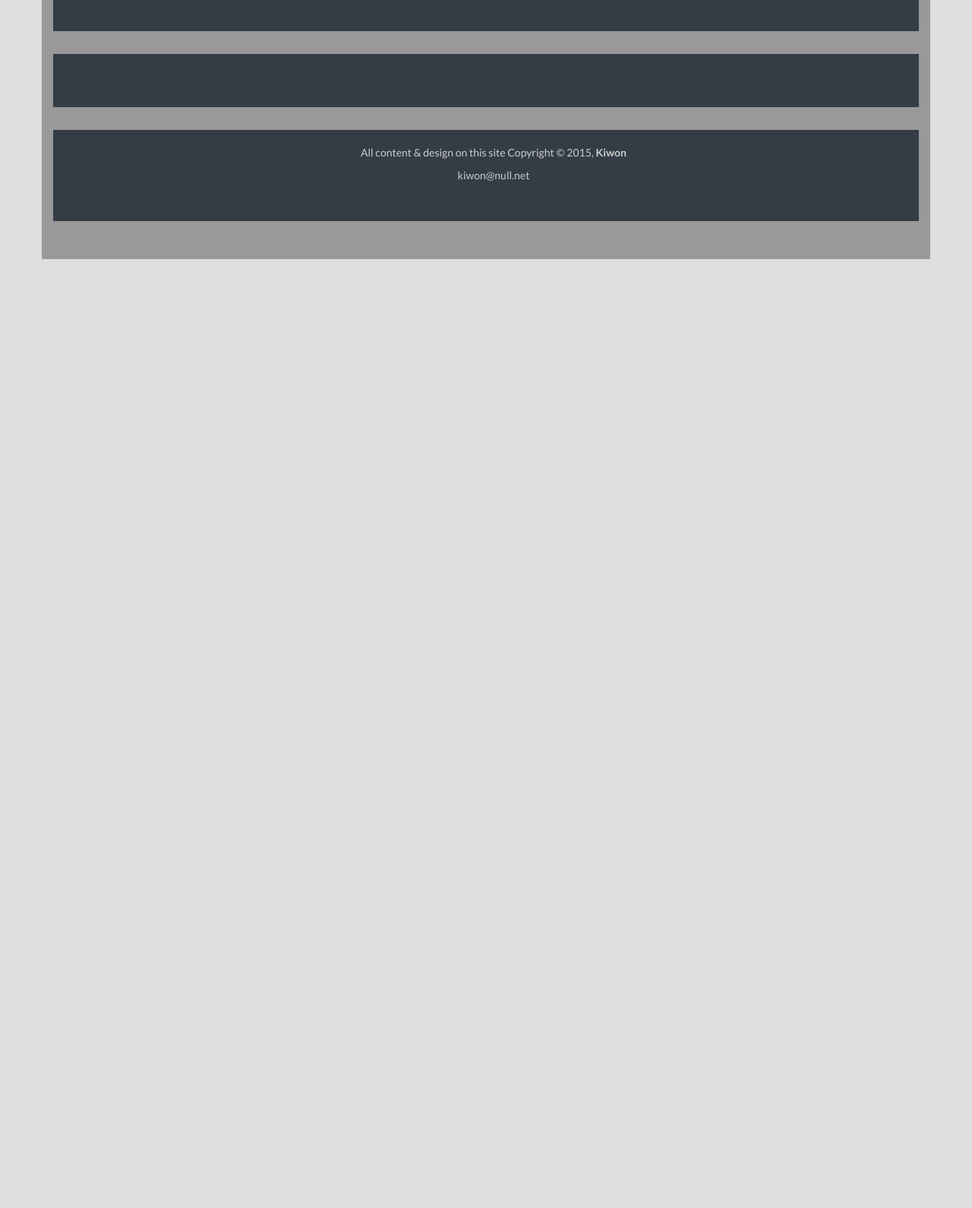
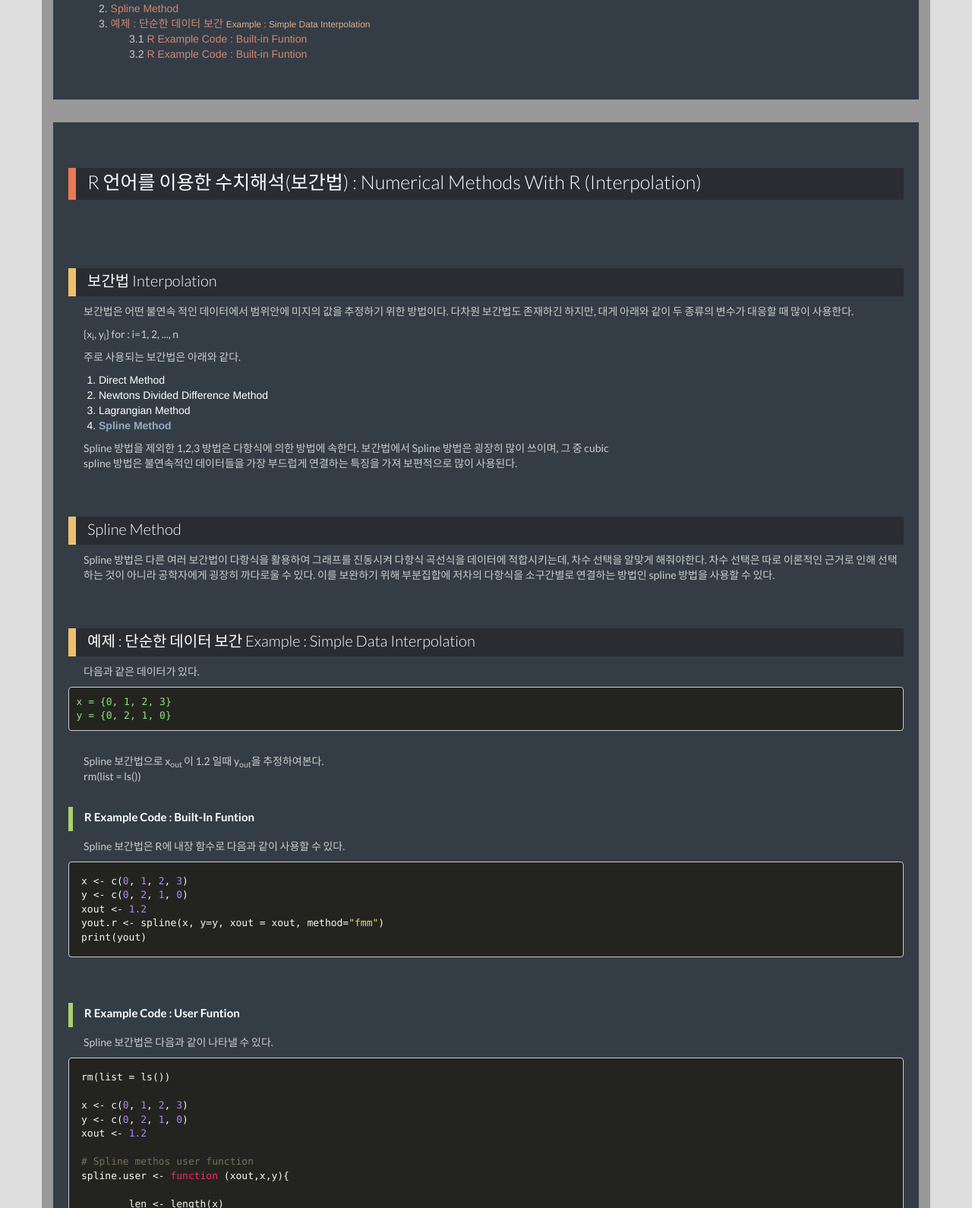
Before and after one commit to Kiwon/se.ProgrammingApplication, a plain HTML site: page pages/week11/index.html in a window 1280 px wide. Shown: the part 237-1827 px from the top of the page at 76% size. Before the commit the page ends 800 px from the top, so only its background shows below. Drawn offline with nearby package versions, Linux system fonts and the light colour scheme.

Commit message:
adding week11

```diff
--- a/pages/week11/index.html
+++ b/pages/week11/index.html
@@ -13,7 +13,7 @@
     <!--    <meta name="viewport" content="width=1280">-->
     <meta name="viewport" content="width=device-width, initial-scale=1, user-scalable=no">
 
-    <title>Programming Application: week.01 공학프로그래밍의 이해</title>
+    <title>Programming Application: week.11 R 언어를 이용한 수치해석(보간법) : Numerical Methods with R (Interpolation)</title>
 
     <!-- icon -->
     <link rel="shortcut icon" href="../../img/poster.r.png">
@@ -32,57 +32,64 @@
     <script src="../../js/bootstrap.min.js"></script>
     <script src="../../js/custom.js"></script>
     <!-- Basic layout and information -->
+    <!--code syntax highlight-->
+    <link rel="stylesheet" href="../../css/monokai_sublime.css">
+    <script src="../../js/highlight.pack.js"></script>
+    <script>
+        hljs.initHighlightingOnLoad();
+    </script>
+
     <!--
         Information
         describe page information
 
     -->
-
+    <base target="_blank">
 </head>
 
 <body>
-
+    <div class="top"></div>
     <div class="container" id="cs-nav">
-        <a class="navbar-brand" id="cs-home" href="../../">Programming Application</a>
+        <a target="_self" class="navbar-brand" id="cs-home" href="../../">Programming Application</a>
         <button class="navbar-toggle" data-toggle="collapse" data-target=".navHeaderCollapse"> F
 
         </button>
 
         <div class="collapse navbar-collapse navHeaderCollapse">
             <ul class="nav navbar-nav">
-                <li><a href="../syllabus">SYLLABUS</a>
+                <li><a target="_self" href="../syllabus">SYLLABUS</a>
                 </li>
-                <li><a href="../start">START</a>
+                <li><a target="_self" href="../start">START</a>
                 </li>
 
                 </li>
                 <li class="dropdown">
-                    <a class="dropdown-toggle" data-toggle="dropdown" href="#">COURSE
+                    <a target="_self" class="dropdown-toggle" data-toggle="dropdown" href="#">COURSE
           <span class="caret"></span></a>
                     <ul class="dropdown-menu">
-                        <li><a href="../week01">week.01 : 공학프로그래밍의 이해</a>
+                        <li><a target="_self" href="../week01">week.01 : 공학프로그래밍의 이해</a>
                         </li>
-                        <li><a href="../week02">week.02 : Linux/Unix-Like OS 및 응용 소프트웨어</a>
+                        <li><a target="_self" href="../week02">week.02 : Linux/Unix-Like OS 및 응용 소프트웨어</a>
                         </li>
-                        <li><a href="../week03">week.03 : 웹과 위키시스템</a>
+                        <li><a target="_self" href="../week03">week.03 : 웹과 위키시스템</a>
                         </li>
-                        <li><a href="../week04">week.04 : R 프로그래밍 및 개발환경</a>
+                        <li><a target="_self" href="../week04">week.04 : R 프로그래밍 및 개발환경</a>
                         </li>
-                        <li><a href="../week05">week.05 : R 프로그래밍 기초 및 데이터 타입</a>
+                        <li><a target="_self" href="../week05">week.05 : R 프로그래밍 기초 및 데이터 타입</a>
                         </li>
-                        <li><a href="../week06">week.06 : 데이터 파일 및 구조</a>
+                        <li><a target="_self" href="../week06">week.06 : 데이터 파일 및 구조</a>
                         </li>
-                        <li><a href="../week07">week.07 : 그래픽 구현</a>
+                        <li><a target="_self" href="../week07">week.07 : 그래픽 구현</a>
                         </li>
-                        <li><a href="../week08">week.08 : R 함수 및 패키지</a>
+                        <li><a target="_self" href="../week08">week.08 : R 함수 및 패키지</a>
                         </li>
-                        <li><a href="../week09">week.09 : 중간고사</a> </li>
-                        <li><a href="../week10">week.10 : R 언어를 이용한 수치(개방법)</a> </li>
-                        <li><a href="../week11">week.11 : R 언어를 이용한 수치해석(보간법)</a> </li>
-                        <li><a href="../week12">week.12 : R 언어를 이용한 수치해석(회귀분석)</a> </li>
-                        <li><a href="../week13">week.13 : R 언어를 이용한 수치해석(수치 미분)</a> </li>
-                        <li><a href="../week14">week.14 : R 언어를 이용한 수치해석(수치 적분)</a> </li>
-                        <li><a href="../week15">week.15 : 최종 프로젝트 발표 및 토론</a> </li>
+                        <li><a target="_self" href="../week09">week.09 : 중간고사</a> </li>
+                        <li><a target="_self" href="../week10">week.10 : R 언어를 이용한 수치(개방법)</a> </li>
+                        <li><a target="_self" href="../week11">week.11 : R 언어를 이용한 수치해석(보간법)</a> </li>
+                        <li><a target="_self" href="../week12">week.12 : R 언어를 이용한 수치해석(회귀분석)</a> </li>
+                        <li><a target="_self" href="../week13">week.13 : R 언어를 이용한 수치해석(수치 미분)</a> </li>
+                        <li><a target="_self" href="../week14">week.14 : R 언어를 이용한 수치해석(수치 적분)</a> </li>
+                        <li><a target="_self" href="../week15">week.15 : 최종 프로젝트 발표 및 토론</a> </li>
                     </ul>
                 </li>
 
@@ -96,57 +103,198 @@
 
 
 
+        <section class="row">
+
+
+            <div class="block toc">
+                <!--start of toc-->
+
+
+                <h1><strong>Week.11</strong> : R 언어를 이용한 수치해석(보간법) <small>Numerical Methods with R (Interpolation)</small></h1>
+                <b>Table of Contents</b>
+                <ul class="numeric-decimals">
+                    <li>
+                        <a target="_self" href="#interpolation">보간법  <small>Interpolation</small>
+                    </li>
+                    <li>
+                        <a target="_self" href="#spline-method">Spline Method
+                    </li>
+                    <li>
+                        <a target="_self" href="#example">예제 : 단순한 데이터 보간  <small>Example : Simple Data Interpolation</small>
+                        <ul>
+                            <li>
+                                <a target="_self" href="#code1">R Example Code : Built-in Funtion
+                                </a>
+                            </li>
+                            <li>
+                                <a target="_self" href="#code2">R Example Code : Built-in Funtion
+                                </a>
+                            </li>
+                        </ul>
+                    </li>
+                </ul>
+            </div>
+            <!--end of toc-->
 
 
 
+            <div class="block ">
+
+<h1>R 언어를 이용한 수치해석(보간법) : Numerical Methods with R (Interpolation)</h1>
+
+<br>
+
+<h2>보간법 Interpolation</h2>
+
+<p>
+ 보간법은 어떤 불연속 적인 데이터에서 범위안에 미지의 값을 추정하기 위한 방법이다. 다차원 보간법도 존재하긴 하지만, 대게 아래와 같이 두 종류의 변수가 대응할 때 많이 사용한다.
+</p>
+
+<p>
+{x<sub>i</sub>, y<sub>i</sub>}   for : i=1, 2, ..., n
+</p>
 
 
+<p></p>
 
-        <section class="row">
+<p>
+주로 사용되는 보간법은 아래와 같다.
+</p>
+
+<p>
+</p><ol start="1" type="1">
+<li>Direct Method</li>
+<li>Newtons Divided Difference Method</li>
+<li>Lagrangian Method</li>
+<li><u>Spline Method</u></li>
+</ol>
+<p></p>
+
+<p>
+Spline 방법을 제외한 1,2,3 방법은 다항식에 의한 방법에 속한다. 보간법에서 Spline 방법은 굉장히 많이 쓰이며, 그 중 cubic <br>
+spline 방법은 불연속적인 데이터들을 가장 부드럽게 연결하는 특징을 가져 보편적으로 많이 사용된다.
+</p>
+
+<h2>Spline Method</h2>
+
+<p>
+Spline 방법은 다른 여러 보간법이 다항식을 활용하여 그래프를 진동시켜 다항식 곡선식을 데이터에 적합시키는데, 차수 선택을
+알맞게 해줘야한다. 차수 선택은 따로 이론적인 근거로 인해 선택하는 것이 아니라 공학자에게 굉장히 까다로울 수 있다. 이를
+보완하기 위해 부분집합에 저차의 다항식을 소구간별로 연결하는 방법인 spline 방법을 사용할 수 있다.
+</p>
+
+<h2>예제 : 단순한 데이터 보간 Example : Simple Data Interpolation</h2>
+
+<p>
+다음과 같은 데이터가 있다.
+<pre>x = {0, 1, 2, 3}
+y = {0, 2, 1, 0}
+</pre>
+
+</p>
 
 
+<br>
+
+<p>
+Spline 보간법으로 x<sub>out </sub>이 1.2 일때 y<sub>out</sub>을 추정하여본다.<br>
+rm(list = ls())
+</p>
+
+<h3>R Example Code : Built-in Funtion</h3>
+
+<p>
+Spline 보간법은 R에 내장 함수로 다음과 같이 사용할 수 있다.
+
+<pre><code class="r">x &lt;- c(0, 1, 2, 3)
+y &lt;- c(0, 2, 1, 0)
+xout &lt;- 1.2
+yout.r &lt;- spline(x, y=y, xout = xout, method="fmm")
+print(yout)
+</code></pre>
+
+</p>
 
 
-            <div class="block toc"> <!--start of toc-->
+<br>
 
-                <p class="not">Not Prepared <br> Wait</p>
+<h3>R Example Code : User Funtion</h3>
 
-            </div>    <!--end of toc-->
+<p>
+Spline 보간법은 다음과 같이 나타낼 수 있다.
+</p>
 
+<pre><code class="r">rm(list = ls())
 
+x &lt;- c(0, 1, 2, 3)
+y &lt;- c(0, 2, 1, 0)
+xout &lt;- 1.2
 
+# Spline methos user function
+spline.user &lt;- function (xout,x,y){
 
+	len &lt;- length(x)
 
-            <div class="block "> <!-- start of contents-->
+	# A matrix
+	mat &lt;- matrix(0,len,len)
+	mat[1,1] &lt;- 1
+	mat[len, len] &lt;- 1
+	for (i in 2:(len-1)){
+		mat[i,i] &lt;-4
+		mat[i,i-1] &lt;-1
+		mat[i,i+1] &lt;-1
+	}
+	#
+	b &lt;- vector(mode = "list", length = len)
+	b[1] &lt;-0
+	b[len] &lt;-0
 
+	for (i in 2:(len-1)){
+		b[i]&lt;- (1/(x[i]-x[i-1])^2)*(y[i-1]-2*y[i]+y[i+1])
+	}
+	b &lt;- unlist(b)*6 # list to vector
 
-            </div> <!--- end of contents-->
+	s &lt;- solve(mat,b)
 
-        </section>
+	alpha &lt;- vector(mode = "list", length = len-1)
+	beta &lt;- vector(mode = "list", length = len-1)
 
+	for (i in 2:len){
+		alpha[i-1] &lt;- y[i]/(x[i]-x[i-1]) - (x[i]-x[i-1])/6*s[i]
+		beta[i-1] &lt;- y[i-1]/(x[i]-x[i-1]) - (x[i]-x[i-1])/6*s[i-1]
+	}
 
+	alpha &lt;- unlist(alpha)
+	  beta &lt;- unlist(beta)
 
+	# interval
+	iv &lt;- findInterval(xout, x)+1
 
+	# spline velue result
+	yout &lt;- alpha[iv-1]*(xout-x[iv-1]) + beta[iv-1]*(x[iv]-xout) + s[iv-1]/(6*(x[iv]-x[iv-1]))* (x[iv]-xout)^3 + s[iv]/(6*(x[iv]-x[iv-1]))* (xout-x[iv-1])^3
 
+	return(yout)
+}
 
+yout &lt;- spline.user(xout,x,y)
+print(yout)
+</code></pre>
 
+<br>
+<br>
 
+<h1>Reference</h1>
 
-
-        <div class="row">
-            <div class="col-sm-12, block" , id="cs-footer">
-                <p>All content & design on this site Copyright © 2015, <strong>Kiwon</strong>
-                </p>
-                <p>kiwon@null.net</p>
+<p>
+</p><ol class="list-bracket">
+<li>Autar K Kaw(2011). Numerical Methods with Applications, 2nd Edition [<a href="http://kiwon.github.io/se.ProgrammingApplication/doc/Autar.numericalAnalysisWithApplication.pdf" title="Down" class="http">Down</a>] [<a href="http://nm.mathforcollege.com/topics/textbook_index.html" title="Link" class="http">Link</a>]</li>
+</ol>
 
             </div>
-        </div>
-
-
+</section>
     </div>
 
-
-
+    <div class="top"></div>
 
 
 </body>
```
Also changed, not shown: pages/week10/index.html (+2 -2 lines).
